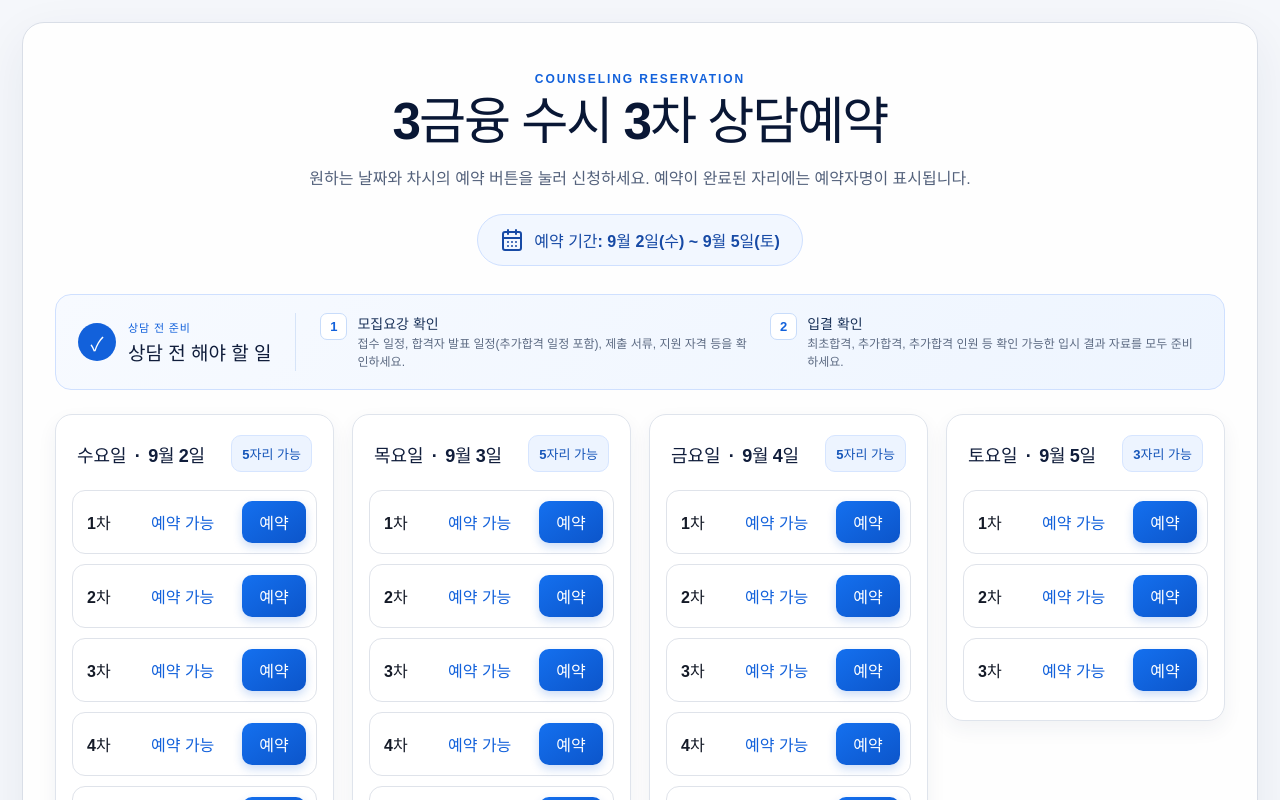
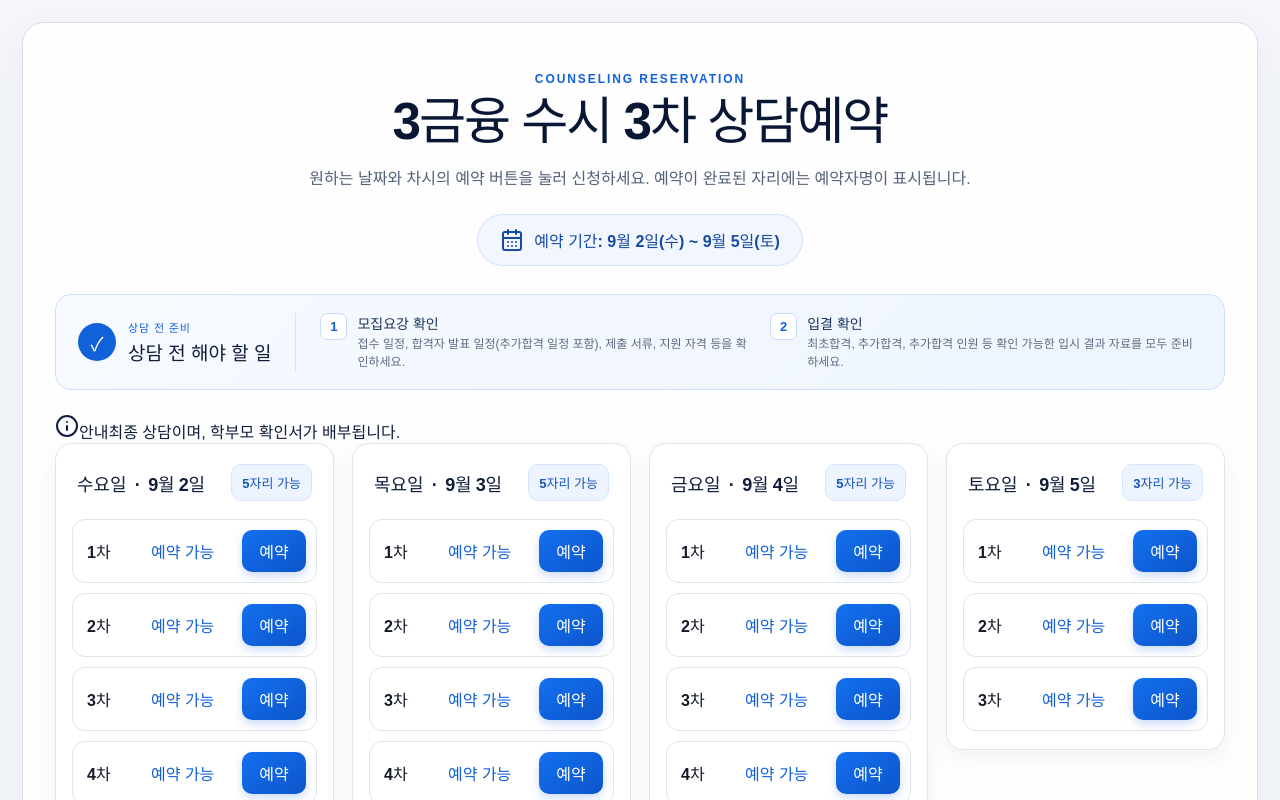
Before and after one commit to jungboh/moment, a React (Vite) app: page / in a window 1280 px wide. Shown: the top 800 px of the page. Built offline with nearby package versions, Linux system fonts and the light colour scheme; no server answers; the database is empty.

Commit message:
최종 상담 및 학부모 확인서 안내 추가: src/App.tsx

```diff
--- a/src/App.tsx
+++ b/src/App.tsx
@@ -135,6 +135,12 @@ function App() {
           </ol>
         </section>
 
+        <aside className="final-guidance" aria-label="상담 안내">
+          <Info aria-hidden="true" />
+          <strong>안내</strong>
+          <span>최종 상담이며, 학부모 확인서가 배부됩니다.</span>
+        </aside>
+
         {loadError && <div className="notice error-notice" role="alert">{loadError}<button onClick={() => void loadReservations()}>다시 시도</button></div>}
         {success && <div className="notice success-notice" role="status"><CheckCircle2 aria-hidden="true" />{success}</div>}
 
```
